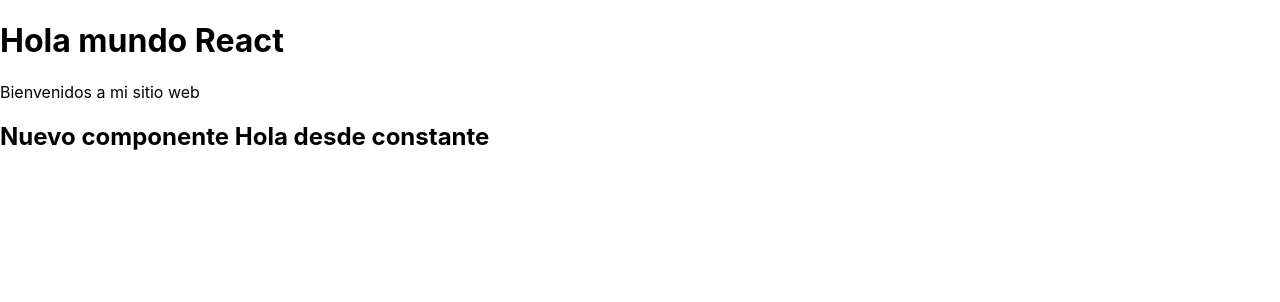
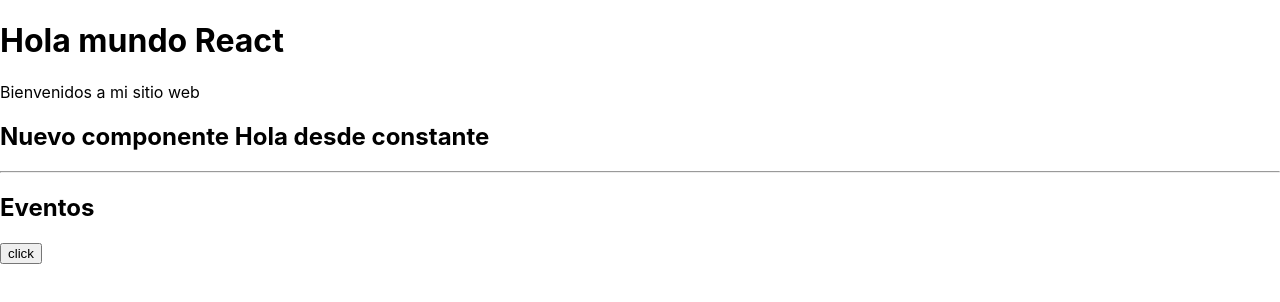
Before and after one commit to nicoelias997/reactJS-proyecto1, a React (Create React App) app: page / in a window 1280 px wide. Shown: the top 302 px of the page. Built offline with nearby package versions, Linux system fonts and the light colour scheme.

Commit message:
Agregamos un evento click, para el orden usamos esta sintax

```diff
--- a/src/App.js
+++ b/src/App.js
@@ -1,6 +1,8 @@
 import React from "react";
+import Eventos from "./components/Eventos";
 import Parrafo from "./components/Parrafo"
 import Variables from "./components/Variables";
+
 
 
 function App() {
@@ -9,6 +11,7 @@
      <h1>Hola mundo React</h1>
      <Parrafo></Parrafo>
      <Variables></Variables>
+     <Eventos></Eventos>
     </div>
   );
 }
--- /dev/null
+++ b/src/components/Eventos.jsx
@@ -0,0 +1,16 @@
+import React from 'react'
+
+const Eventos = () => {
+    const eventoClick = () => {
+        console.log("Me diste un click")
+    }
+  return (
+    <div>
+        <hr />
+        <h2>Eventos</h2>
+        <button onClick={ () => eventoClick() }>click</button>
+    </div>
+  )
+}
+
+export default Eventos
```
